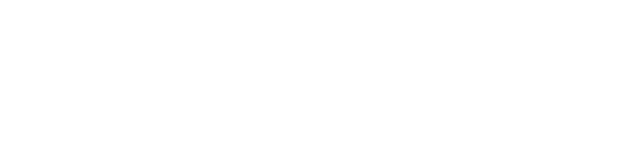
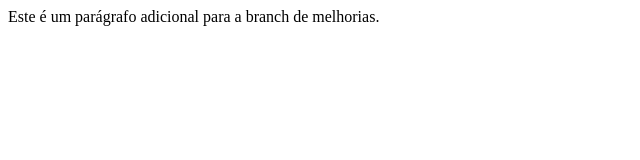
Before and after one commit to LuisVanz/projetoDesafio, a plain HTML site: page index.html in a window 1280 px wide. Shown: the whole page, without its empty margins (0-640 px from the left). Drawn offline with Linux system fonts and the light colour scheme.

Commit message:
Adicionando parágrafo adicional na branch de melhorias

```diff
--- a/index.html
+++ b/index.html
@@ -1,3 +1,4 @@
 <html>
 <head><title>Página de Desafio</title></head>
 </html>
+<p>Este é um parágrafo adicional para a branch de melhorias.</p>
```
